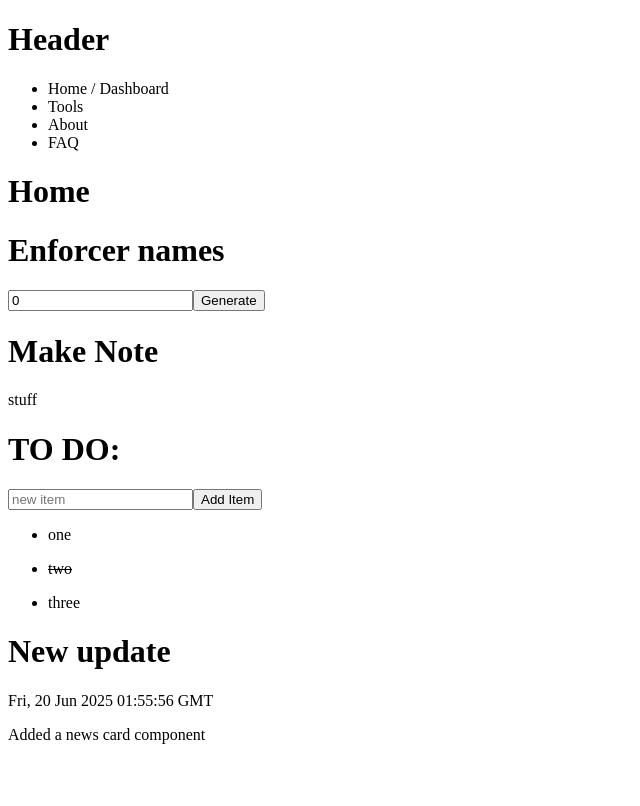
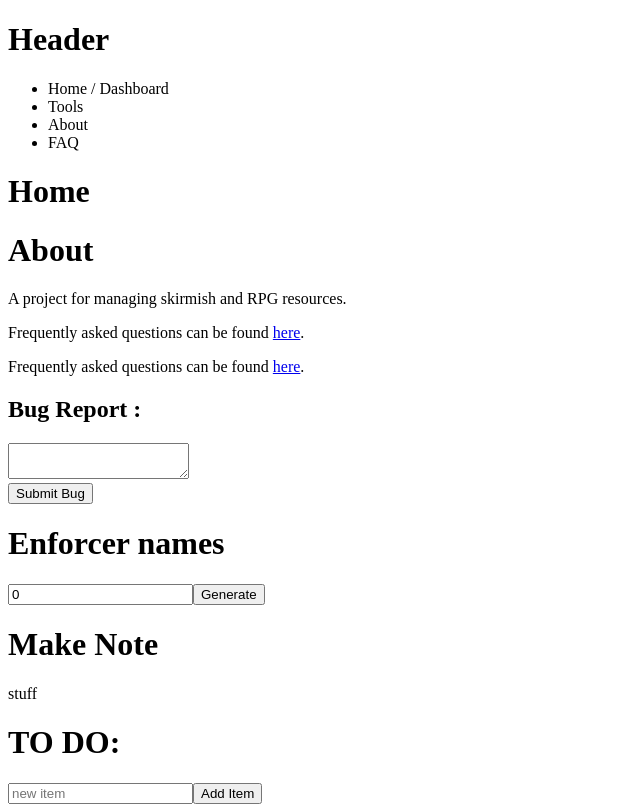
Before and after one commit to aneylon/HiveMind-Two, a React (Vite) app: page / in a window 1280 px wide. Shown: the top 806 px of the page, without its empty margins (0-640 px from the left). Built offline with nearby package versions, Linux system fonts and the light colour scheme; data requests are answered from the project's data file.

Commit message:
Add About component.

```diff
--- /dev/null
+++ b/src/components/About/About.jsx
@@ -0,0 +1,37 @@
+import { useState } from "react";
+
+export const About = () => {
+  const [bugReport, setBugReport] = useState("");
+  return (
+    <div>
+      <h1>About</h1>
+      <p>A project for managing skirmish and RPG resources.</p>
+      <p>
+        Frequently asked questions can be found <a href="/about">here</a>.
+      </p>
+      <p>
+        Frequently asked questions can be found{" "}
+        <a href="/abouthttps://github.com/aneylon/HiveMind-Two">here</a>.
+      </p>
+      <h2>Bug Report : </h2>
+      <textarea
+        name="bugReport"
+        id="bugReport"
+        onChange={(e) => setBugReport(e.target.value)}
+        value={bugReport}
+      ></textarea>
+      <div>
+        <div>
+          <button
+            onClick={() => {
+              console.log("Submit the bug", bugReport);
+              setBugReport("");
+            }}
+          >
+            Submit Bug
+          </button>
+        </div>
+      </div>
+    </div>
+  );
+};
--- a/src/components/Home/Home.jsx
+++ b/src/components/Home/Home.jsx
@@ -3,6 +3,7 @@ import { ToDo } from "../ToDo/ToDo";
 import { NewsCard } from "../News/NewsCard";
 import { Note } from "../Notes/Note";
 import { EnforcerNames } from "../Random/EnforcerNames";
+import { About } from "../About/About";
 export const Home = () => {
   const url = "http://localhost:3000";
 
@@ -34,6 +35,7 @@ export const Home = () => {
   return (
     <>
       <h1>Home</h1>
+      <About />
       <EnforcerNames />
       <Note
         note={{
```
